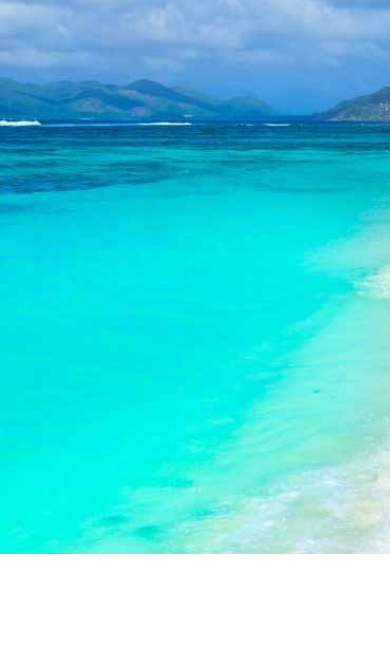
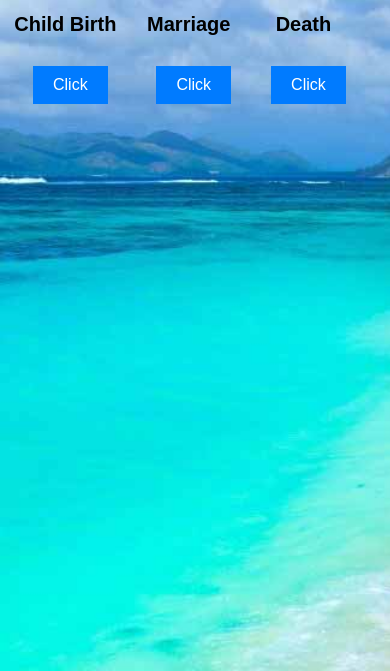
Before and after one commit to LinukaAr/dhananji2.github.io, a plain HTML site: page index.html in a window 390 px wide. Shown: the part 290-961 px from the top of the page. Before the commit the page ends 844 px from the top, so only its background shows below. Drawn offline with Linux system fonts and the light colour scheme.

Commit message:
resposive

```diff
--- a/index.html
+++ b/index.html
@@ -59,7 +59,9 @@
             h1{
                 font-size: 30px;
             }
-
+           body{
+            margin-top: 30%;
+           }
         }
     </style>
 </head>
```
